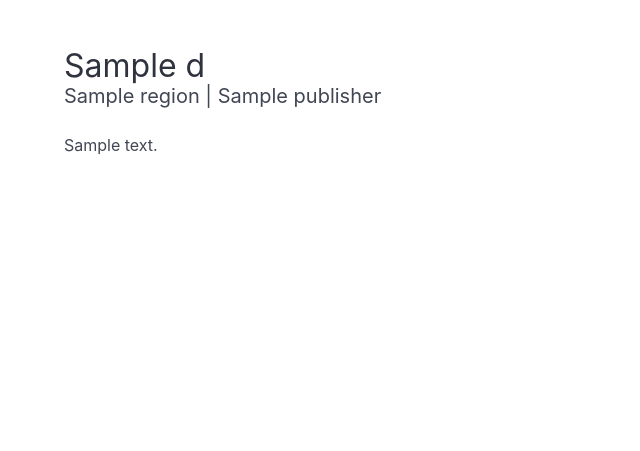
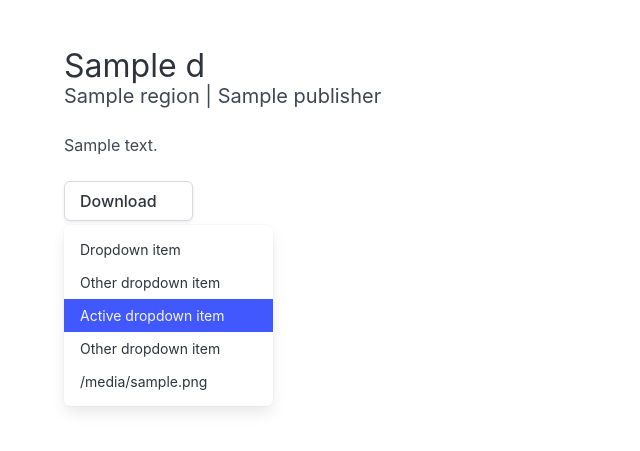
Before and after one commit to uchicago-mscapp-projects/public-data-portal, a Django app: template templates/dataset_detail.html in a window 1280 px wide. Shown: the top 451 px of the page, without its empty margins (0-640 px from the left). Run offline with Django 5.2, Linux system fonts and the light colour scheme; the template is opened without the code that fills it: most values are stand-ins (such as "Sample title", 1, 10 or a date in 2020).

Commit message:
adding files to dataset detail view

```diff
--- a/templates/dataset_detail.html
+++ b/templates/dataset_detail.html
@@ -1,12 +1,8 @@
 {% extends "base.html" %}
 
 {% comment %}
-This template is meant as a small demonstration of how we'll
-build out templates & views.
+Dataset detail view; in progress
 
-base.html sets up a simple HTML template with Bulma installed.
-
-We'll override the title & content blocks to build our initial index page.
 {% endcomment %}
 
 
@@ -37,4 +33,26 @@ We'll override the title & content blocks to build our initial index page.
     {{ ds.description }}
   </div>
 
+  <div class="dropdown is-active">
+  <div class="dropdown-trigger">
+    <button class="button" aria-haspopup="true" aria-controls="dropdown-menu">
+      <span>Download</span>
+      <span class="icon is-small">
+        <i class="fas fa-angle-down" aria-hidden="true"></i>
+      </span>
+    </button>
+  </div>
+  <div class="dropdown-menu" id="dropdown-menu" role="menu">
+    <div class="dropdown-content">
+      <a href="#" class="dropdown-item"> Dropdown item </a>
+      <a class="dropdown-item"> Other dropdown item </a>
+      <a href="#" class="dropdown-item is-active"> Active dropdown item </a>
+      <a href="#" class="dropdown-item"> Other dropdown item </a>
+      {% for file in files %}
+        <a href="{{ file.url }}" class="dropdown-item"> {{ file.file_type }}</a>
+      {% endfor %}
+    </div>
+  </div>
+</div>
+
 {% endblock %}
```
Also changed, not shown: apps/catalog/views.py (+4 -6 lines), apps/catalog/migrations/0013_alter_dataset_quality_score.py, apps/catalog/migrations/0014_alter_dataset_quality_score.py.
